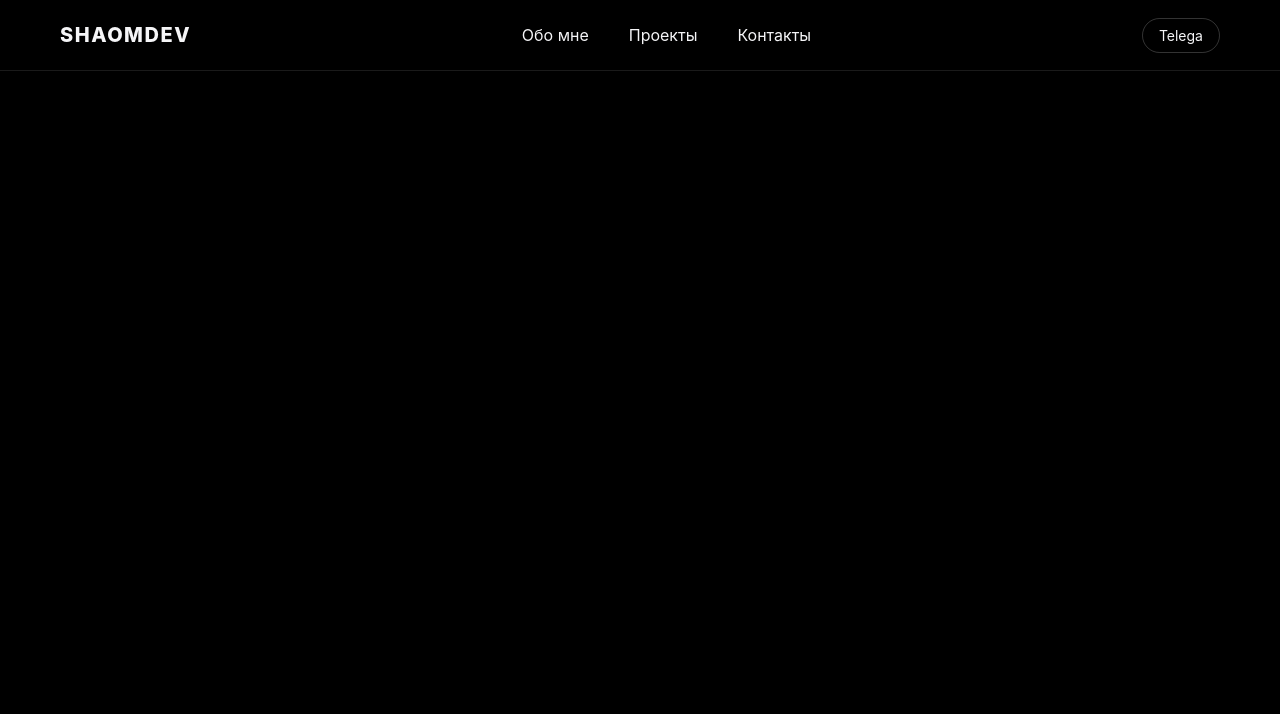
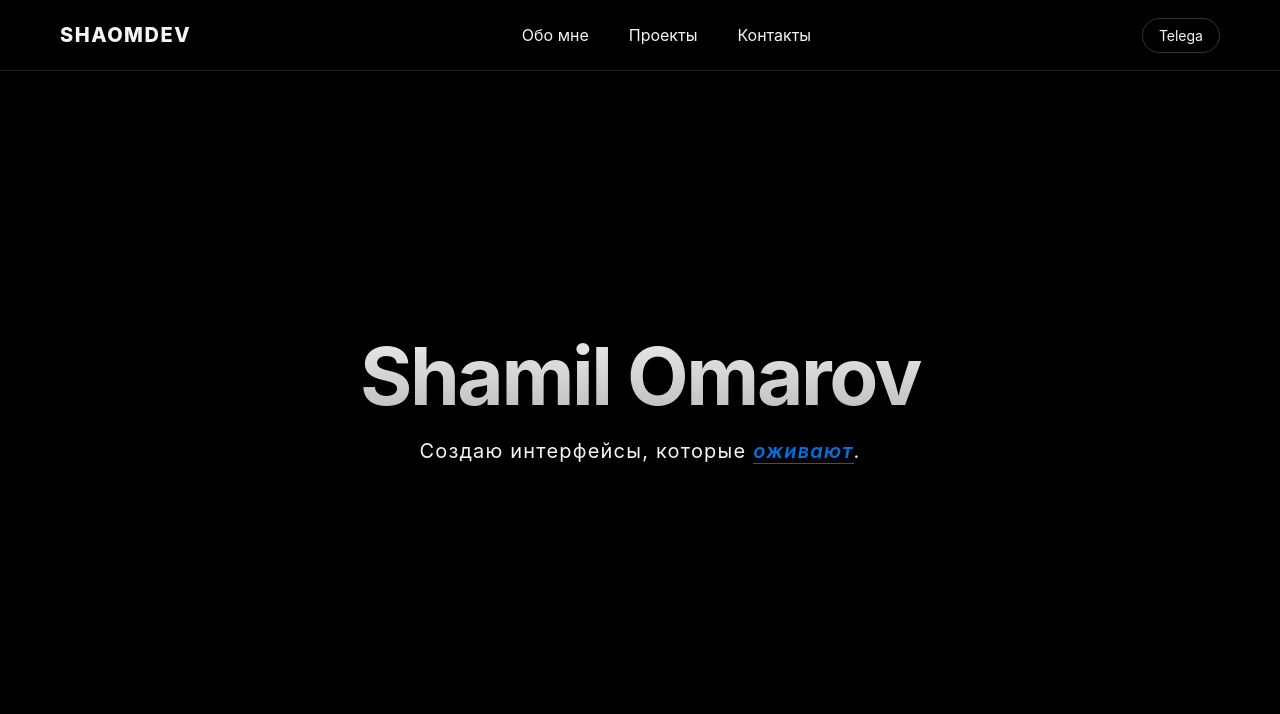
Before and after one commit to shaomdev/shaomdev-portfolio, a plain HTML site: page index.html in a window 1280 px wide. Drawn offline with Linux system fonts and the light colour scheme.

Commit message:
feat: finalize hero section styling

```diff
--- a/index.html
+++ b/index.html
@@ -36,5 +36,18 @@
         </div>
       </div>
     </header>
+
+    <main class="main">
+      <section class="hero">
+        <div class="container">
+          <div class="hero__inner">
+            <h1 class="hero__title">Shamil Omarov</h1>
+            <p class="hero__subtitle">
+              Создаю интерфейсы, которые <span>оживают</span>.
+            </p>
+          </div>
+        </div>
+      </section>
+    </main>
   </body>
 </html>
--- a/style.css
+++ b/style.css
@@ -98,5 +98,50 @@ body {
   border-color: var(--text-main);
   opacity: 1;
 }
+/* header - finished */
 
-/* header - finished */
+.hero {
+  min-height: 80vh;
+  display: flex;
+  flex-direction: column;
+  justify-content: center;
+}
+
+.hero__inner {
+  letter-spacing: 1.2px;
+}
+
+.hero__title {
+  font-size: 80px;
+  font-weight: 700;
+  text-align: center;
+  letter-spacing: -0.03em;
+  color: var(--text-main);
+  background: linear-gradient(
+    180deg,
+    var(--text-main) 0%,
+    rgba(255, 255, 255, 0.7) 100%
+  );
+  background-clip: text;
+  -webkit-background-clip: text;
+  -webkit-text-fill-color: transparent;
+}
+
+.hero__subtitle {
+  text-align: center;
+  font-size: 20px;
+}
+
+.hero__subtitle span {
+  border-bottom: 1px solid rgba(255, 255, 255, 0.3);
+  font-style: italic;
+  color: var(--accent-blue);
+  font-weight: 600;
+  transition: all 0.5s ease;
+}
+
+.hero:hover .hero__subtitle span {
+  text-shadow: 0 0 15px var(--accent-blue);
+  letter-spacing: 1px;
+}
+/* hero - finished */
```
